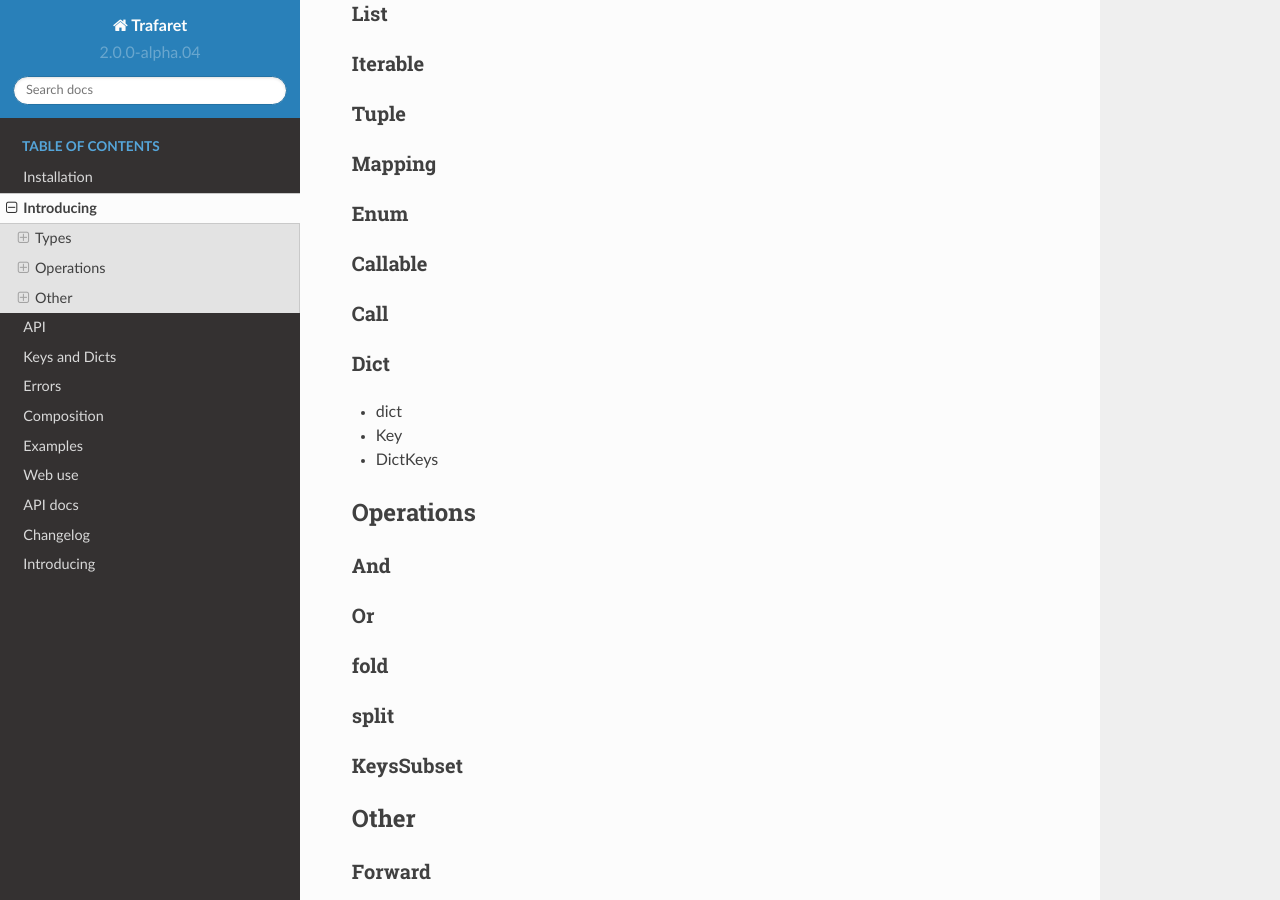
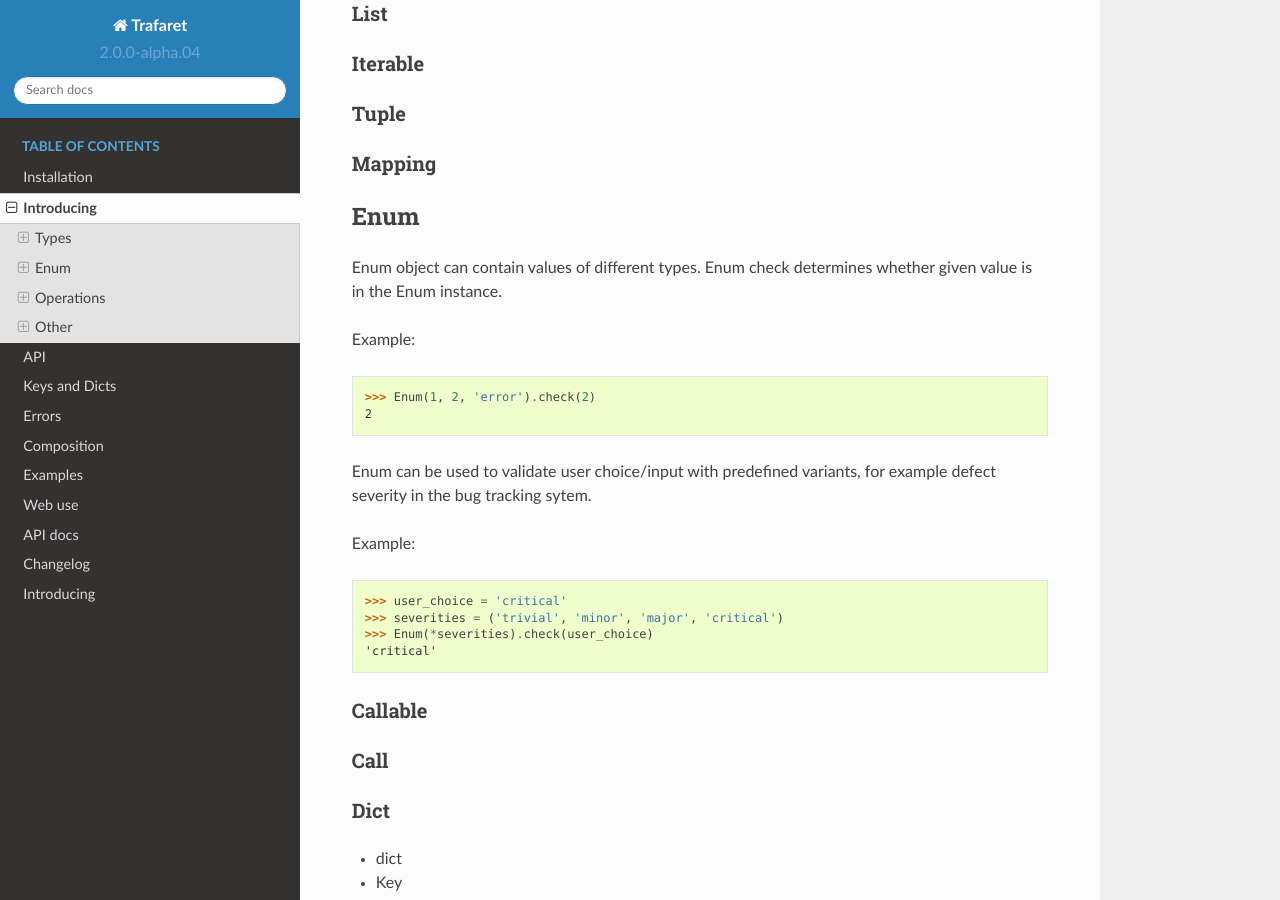
Before and after one commit to Deepwalker/trafaret, a Sphinx documentation site: the page built from docs/intro.rst, in a window 1280 px wide and 900 px high, scrolled down 3860 px. Built offline with Sphinx 7.4.7 and the Read the Docs theme 2.0.0, drawn with Linux system fonts in a browser that asks for light colours.

Commit message:
Add Enum docs

```diff
--- a/docs/intro.rst
+++ b/docs/intro.rst
@@ -207,7 +207,24 @@ Mapping
 
 
 Enum
-....
+----
+
+Enum object can contain values of different types. Enum check determines whether given value is in the Enum instance.
+
+Example::
+
+  >>> Enum(1, 2, 'error').check(2)
+  2
+
+Enum can be used to validate user choice/input with predefined variants, for example defect severity in the bug tracking sytem.
+
+Example::
+
+  >>> user_choice = 'critical'
+  >>> severities = ('trivial', 'minor', 'major', 'critical')
+  >>> Enum(*severities).check(user_choice)
+  'critical'
+
 
 
 Callable
```
